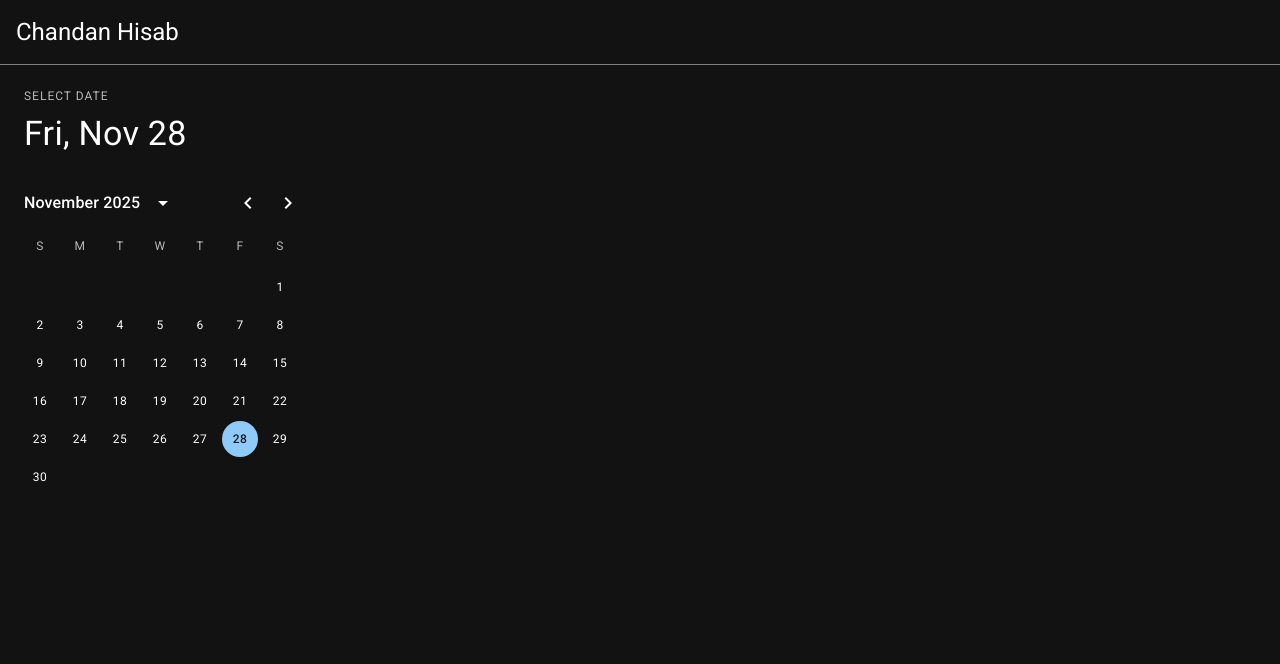
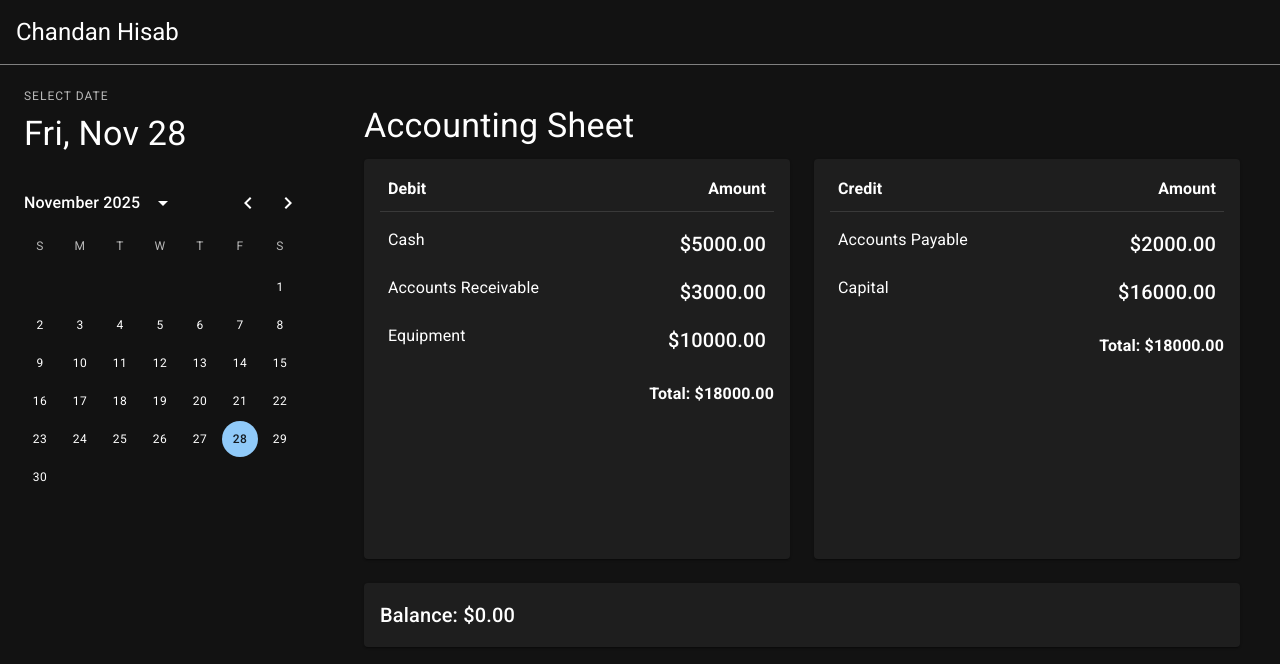
Before and after one commit to sidoshi/jama-udhar, a React (Vite) app: page / in a window 1280 px wide. Shown: the top 664 px of the page. Built offline with nearby package versions, Linux system fonts and the light colour scheme.

Commit message:
cashbook init

```diff
--- a/package.json
+++ b/package.json
@@ -10,6 +10,7 @@
     "preview": "vite preview"
   },
   "dependencies": {
+    "@dnd-kit/core": "^6.3.1",
     "@emotion/react": "^11.14.0",
     "@emotion/styled": "^11.14.1",
     "@fontsource/roboto": "^5.2.9",
--- /dev/null
+++ b/src/CashBook/CashBook.tsx
@@ -0,0 +1,184 @@
+import { useState } from "react";
+import { Paper, Typography, Box, Grid, Divider } from "@mui/material";
+import {
+  DndContext,
+  closestCenter,
+  DragOverlay,
+  type DragStartEvent,
+  type UniqueIdentifier,
+  type DragEndEvent,
+} from "@dnd-kit/core";
+import { useDraggable, useDroppable } from "@dnd-kit/core";
+
+type DNDRowProps = {
+  id: string;
+  account: string;
+  amount: number;
+  type: string;
+};
+function DNDRow({ id, account, amount, type }: DNDRowProps) {
+  const { attributes, listeners, setNodeRef, isDragging } = useDraggable({
+    id,
+    data: { account, amount, type },
+  });
+  const { setNodeRef: setDroppableRef, isOver } = useDroppable({ id });
+
+  return (
+    <Grid
+      ref={setDroppableRef}
+      sx={{
+        backgroundColor: isOver ? "action.selected" : "inherit",
+      }}
+      container
+      size={12}
+      key={id}
+    >
+      <Grid
+        ref={setNodeRef}
+        {...listeners}
+        {...attributes}
+        sx={{
+          cursor: "grab",
+          opacity: isDragging ? 0.5 : 1,
+          "&:hover": { backgroundColor: "action.hover" },
+        }}
+        container
+        px={1}
+        size={12}
+      >
+        <Grid size={8} py={1}>
+          <Typography variant="body1">{account}</Typography>
+        </Grid>
+        <Grid size={4} py={1} textAlign="right">
+          <Typography variant="h6">{`$${amount.toFixed(2)}`}</Typography>
+        </Grid>
+      </Grid>
+    </Grid>
+  );
+}
+
+type TableProps = {
+  id: string;
+  title: string;
+  entries: { id: string; account: string; amount: number; type: string }[];
+};
+function Table({ title, entries }: TableProps) {
+  return (
+    <Box sx={{ flex: 1, minWidth: 300 }}>
+      <Paper
+        sx={{
+          p: 2,
+          minHeight: 400,
+        }}
+      >
+        <Grid container>
+          <Grid container size={12} px={1}>
+            <Grid size={8}>
+              <Typography variant="subtitle1" fontWeight="bold">
+                {title}
+              </Typography>
+            </Grid>
+            <Grid size={4} textAlign="right">
+              <Typography variant="subtitle1" fontWeight="bold">
+                Amount
+              </Typography>
+            </Grid>
+          </Grid>
+
+          <Grid size={12}>
+            <Divider sx={{ my: 1 }} />
+          </Grid>
+          {entries.length === 0 && (
+            <Grid size={12} py={10} textAlign="center">
+              <Typography variant="body2" color="textSecondary">
+                No entries available.
+              </Typography>
+            </Grid>
+          )}
+
+          {entries.map((entry) => (
+            <DNDRow
+              key={entry.id}
+              id={entry.id}
+              account={entry.account}
+              amount={entry.amount}
+              type={entry.type}
+            />
+          ))}
+        </Grid>
+
+        <Box sx={{ mt: 2, textAlign: "right" }}>
+          <Typography variant="subtitle1" fontWeight="bold">
+            Total: ${entries.reduce((sum, e) => sum + e.amount, 0).toFixed(2)}
+          </Typography>
+        </Box>
+      </Paper>
+    </Box>
+  );
+}
+
+export function CashBook() {
+  const [entries] = useState({
+    debit: [
+      { id: "d1", account: "Cash", amount: 5000, type: "debit" },
+      { id: "d2", account: "Accounts Receivable", amount: 3000, type: "debit" },
+      { id: "d3", account: "Equipment", amount: 10000, type: "debit" },
+    ],
+    credit: [
+      { id: "c1", account: "Accounts Payable", amount: 2000, type: "credit" },
+      { id: "c2", account: "Capital", amount: 16000, type: "credit" },
+    ],
+  });
+
+  const [activeId, setActiveId] = useState<UniqueIdentifier | null>(null);
+
+  function handleDragStart(event: DragStartEvent) {
+    setActiveId(event.active.id);
+  }
+
+  function handleDragEnd(event: DragEndEvent) {
+    console.log(event);
+  }
+
+  const activeEntry = activeId
+    ? [...entries.debit, ...entries.credit].find((e) => e.id === activeId)
+    : null;
+
+  const debitTotal = entries.debit.reduce((sum, e) => sum + e.amount, 0);
+  const creditTotal = entries.credit.reduce((sum, e) => sum + e.amount, 0);
+
+  return (
+    <DndContext
+      collisionDetection={closestCenter}
+      onDragStart={handleDragStart}
+      onDragEnd={handleDragEnd}
+    >
+      <Box sx={{ p: 3 }}>
+        <Typography variant="h4" gutterBottom>
+          Accounting Sheet
+        </Typography>
+
+        <Box sx={{ display: "flex", gap: 3, mb: 3 }}>
+          <Table id="debit" title="Debit" entries={entries.debit} />
+          <Table id="credit" title="Credit" entries={entries.credit} />
+        </Box>
+
+        <Paper sx={{ p: 2 }}>
+          <Typography variant="h6">
+            Balance: ${(debitTotal - creditTotal).toFixed(2)}
+          </Typography>
+        </Paper>
+      </Box>
+
+      <DragOverlay>
+        {activeEntry ? (
+          <Paper sx={{ p: 1, opacity: 0.9 }}>
+            <Typography variant="body2">
+              {activeEntry.account} - ${activeEntry.amount.toFixed(2)}
+            </Typography>
+          </Paper>
+        ) : null}
+      </DragOverlay>
+    </DndContext>
+  );
+}
--- a/src/CashBook/CashBookRoot.tsx
+++ b/src/CashBook/CashBookRoot.tsx
@@ -2,6 +2,7 @@ import { Grid } from "@mui/material";
 import { StaticDatePicker } from "@mui/x-date-pickers";
 import dayjs from "dayjs";
 import { useState } from "react";
+import { CashBook } from "./CashBook";
 
 export function CashBookRoot() {
   const [selectedDate, setSelectedDate] = useState(dayjs());
@@ -17,7 +18,9 @@ export function CashBookRoot() {
           }}
         />
       </Grid>
-      <Grid size={9}></Grid>
+      <Grid size={9} p={2}>
+        <CashBook />
+      </Grid>
     </Grid>
   );
 }
```
Also changed, not shown: 1 other file (tests, documents, lock files or other folders).
